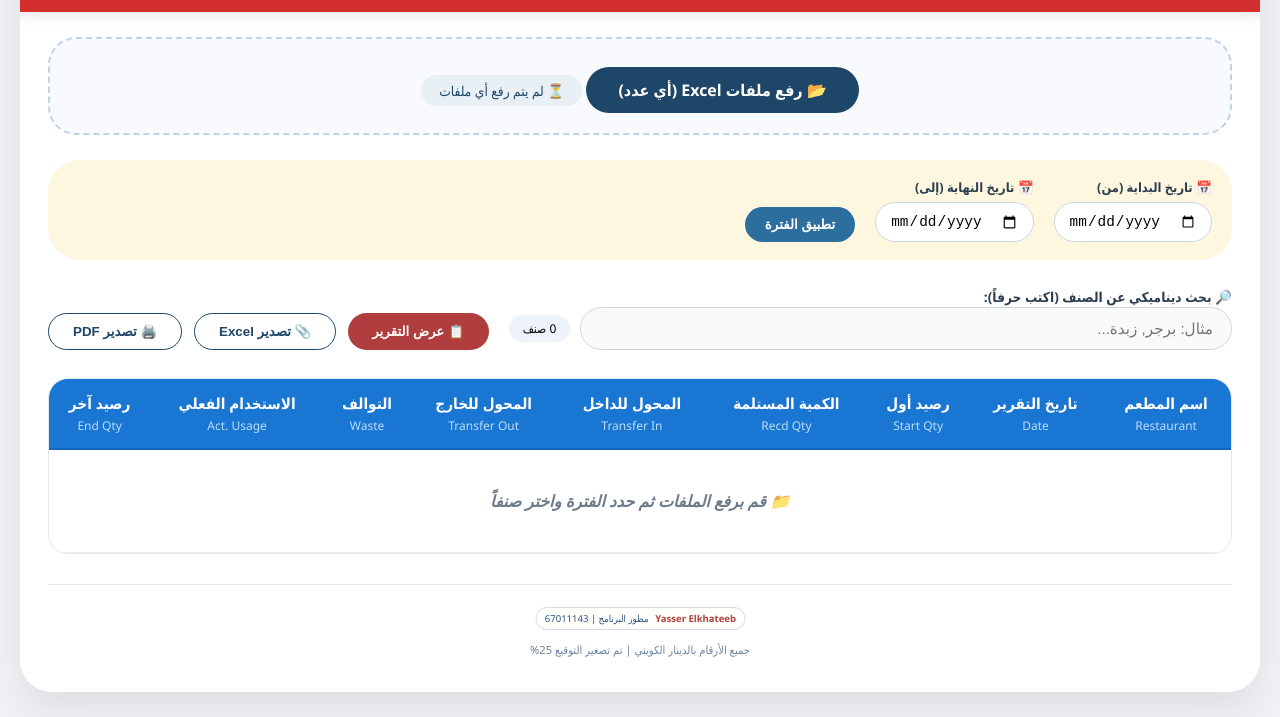
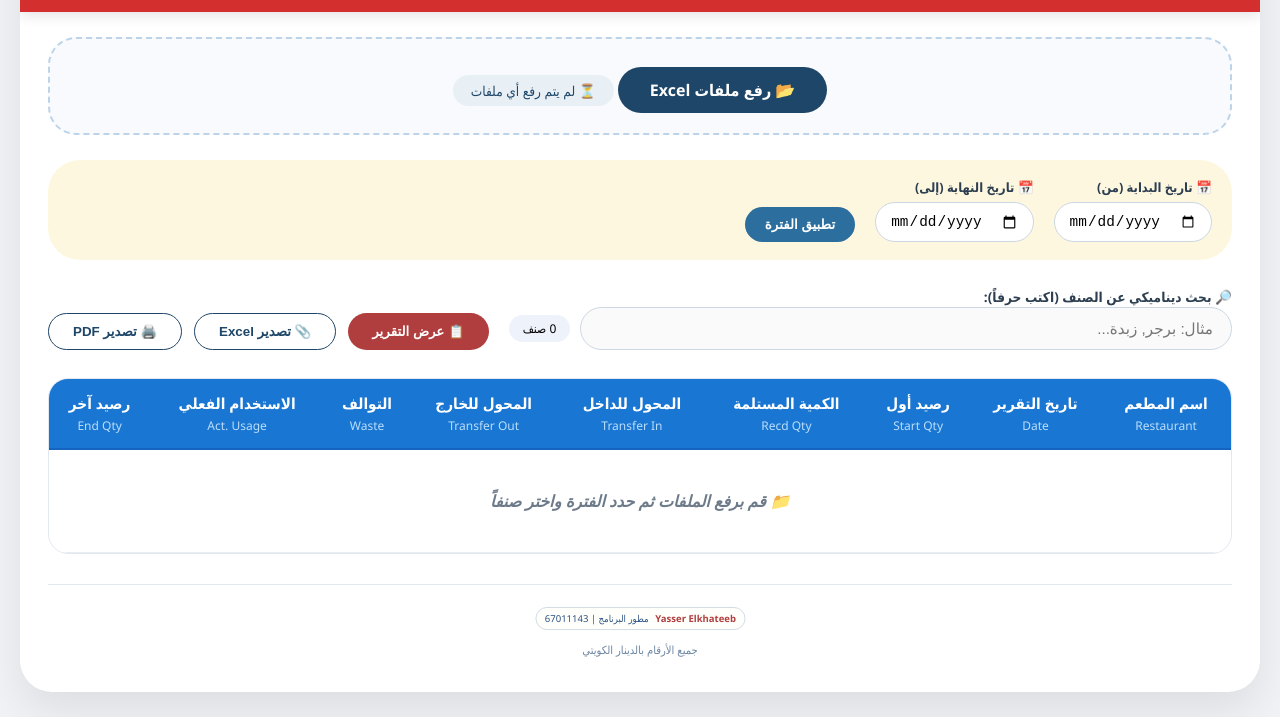
Before and after one commit to yasser-q8/itemscogs, a plain HTML site: page index.html in a window 1280 px wide. Shown: the part 98-815 px from the top of the page. Drawn offline with nearby package versions, Linux system fonts and the light colour scheme; a script that the page names is missing.

Commit message:
Update index.html

```diff
--- a/index.html
+++ b/index.html
@@ -324,7 +324,7 @@
     </div>
 
     <div class="upload-area">
-        <label for="fileInput" class="upload-label">📂 رفع ملفات Excel (أي عدد)</label>
+        <label for="fileInput" class="upload-label">📂 رفع ملفات Excel </label>
         <input type="file" id="fileInput" multiple accept=".xlsx, .xls, .xlsm" />
         <div id="uploadStatus" class="file-stats">⏳ لم يتم رفع أي ملفات</div>
         <div id="errorContainer" class="error-msg" style="display:none;"></div>
@@ -385,7 +385,7 @@
             <span class="title">مطور البرنامج | 67011143</span>
         </a>
     </div>
-    <footer>جميع الأرقام بالدينار الكويتي | تم تصغير التوقيع 25%</footer>
+    <footer>جميع الأرقام بالدينار الكويتي </footer>
 </div>
 
 <script>
```
